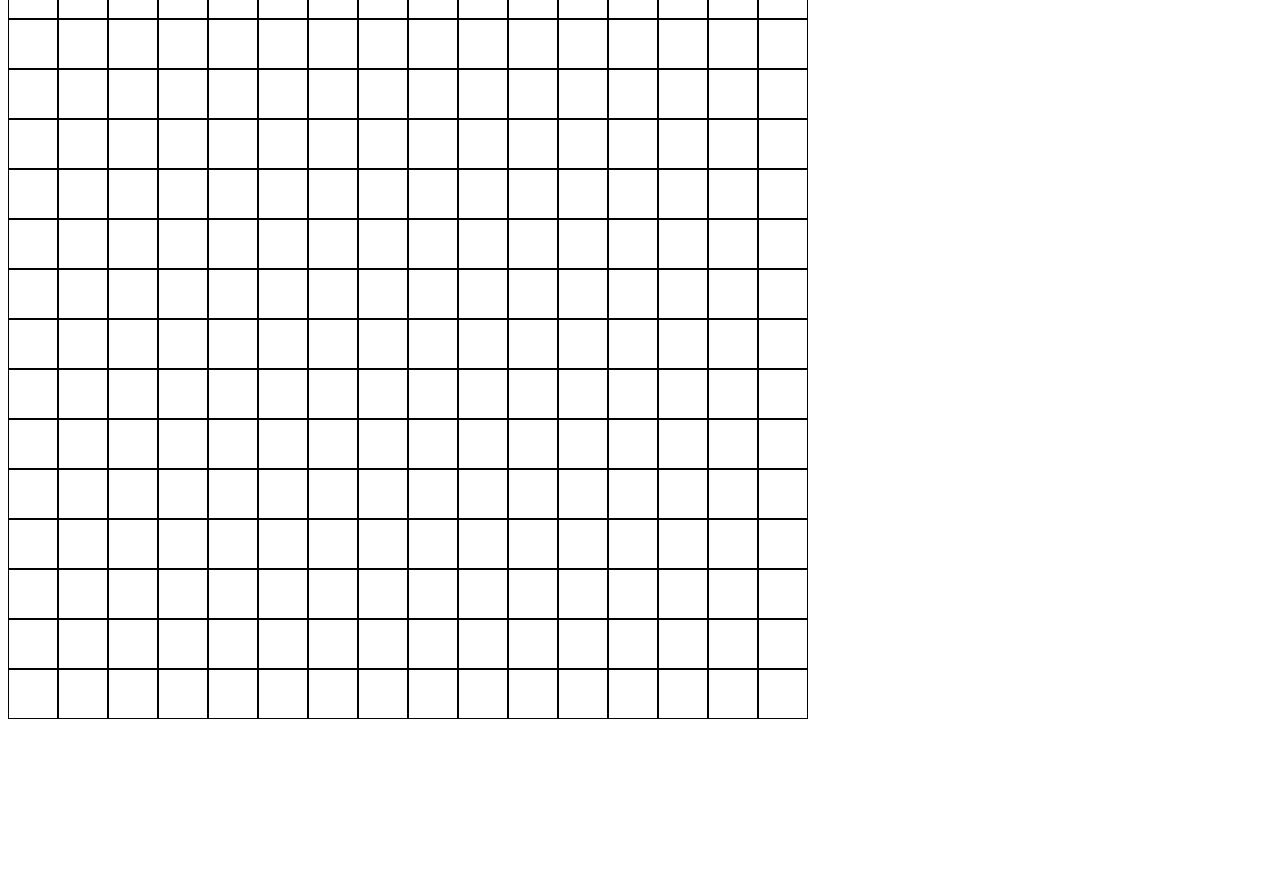
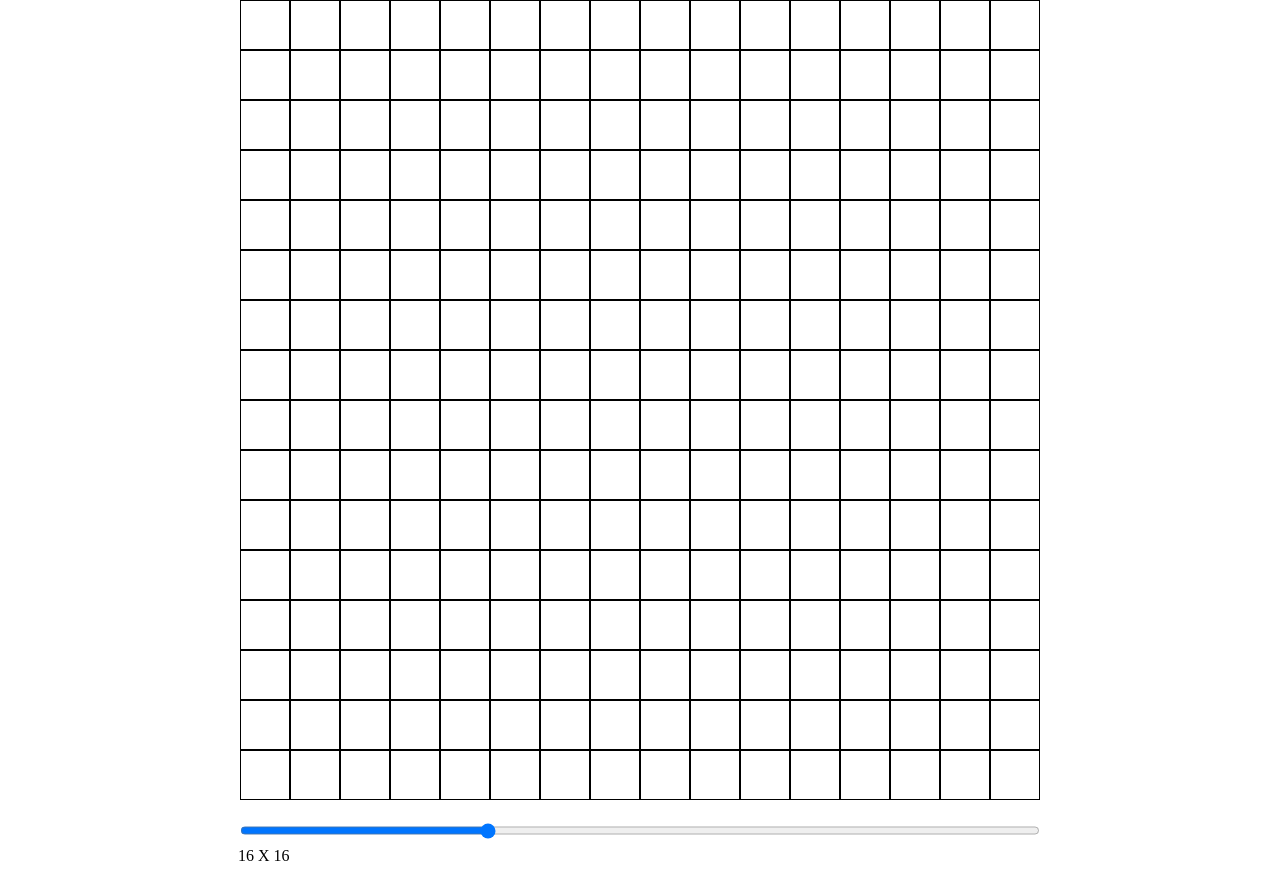
Before and after one commit to RithvikBona/odin-etch-a-sketch, a plain HTML site: page index.html in a window 1280 px wide. Shown: the part 89-962 px from the top of the page. Before the commit the page ends 816 px from the top, so only its background shows below. Drawn offline with Linux system fonts and the light colour scheme.

Commit message:
Add Gric Rescale Functionality With Range Slider
Clear grid upon changing the grid sizing

```diff
--- a/index.html
+++ b/index.html
@@ -1,5 +1,6 @@
 <!DOCTYPE html>
 <html lang="en">
+
 <head>
     <meta charset="UTF-8">
     <meta http-equiv="X-UA-Compatible" content="IE=edge">
@@ -10,12 +11,20 @@
 <script src="script.js" defer></script>
 
 <body>
-
-    <div id="pixelContainer">
-
+    <div id="page">
+        <div id="title">
+            Etch-A-Sketch
+        </div>
+        <div id="pixelContainer"></div>
+        <div class="slideContainer">
+            <input type="range" min="1" max="50" value="16" id="slider">
+            <div class="sliderText">16 X 16</div>
+        </div>
     </div>
 
 
 
+
 </body>
+
 </html>
--- a/script.js
+++ b/script.js
@@ -1,7 +1,10 @@
+const slider = document.querySelector('#slider');
+const sliderText = document.querySelector('.sliderText');
 const pxCont = document.getElementById('pixelContainer');
 let isMouseDown = false;
 
 function createGrid(num) {
+    pxCont.replaceChildren();
     pxCont.style.gridTemplateColumns = `repeat(${num}, 1fr)`;
     pxCont.style.gridTemplateRows = `repeat(${num}, 1fr)`;
 
@@ -24,3 +27,9 @@ function createGrid(num) {
 }
 
 createGrid(16);
+
+slider.addEventListener('input', (e) => {
+    let sliderVal = document.getElementById('slider').value
+    sliderText.textContent = `${sliderVal} X ${sliderVal}`;
+    createGrid(sliderVal);
+});
--- a/style.css
+++ b/style.css
@@ -6,9 +6,35 @@
 
 .pxl {
     border: 1px solid black;
-    transition-duration: 0.3s;
+    transition-duration: 0.1s;
 }
 
 .hovered {
     background-color: blueviolet;
 }
+
+#page {
+    display: flex;
+    flex-direction: column;
+    align-items: center;
+    gap: 16px;
+}
+
+#title {
+    font-size: 48px;
+    font-family: Georgia, 'Times New Roman', Times, serif;
+}
+
+/* The Box Size Slider Stuff */
+
+.slidecontainer {
+    width: 800px;
+    display: flex;
+    flex-direction: column;
+    align-items: center;
+}
+
+#slider {
+    width: 800px;
+    height: 25px;
+}
```
